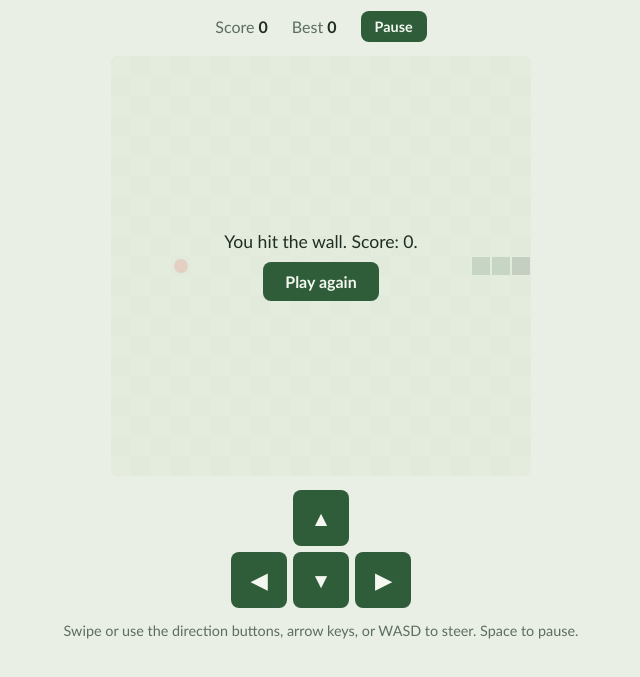
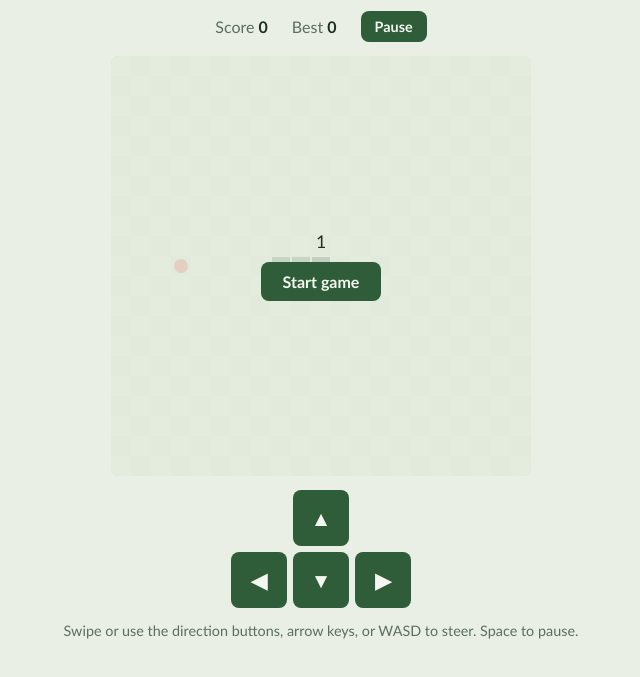
Before and after one commit to SwaggyPee/KingsData, a plain HTML site: page snake.html in a window 1280 px wide. Both pictures are taken after a click on the button "Start game". Shown: the part 97-774 px from the top of the page, without its empty margins (319-959 px from the left). Drawn offline with Linux system fonts and the light colour scheme.

Commit message:
Add countdown before starting and resuming Snake
Co-authored-by: Copilot <223556219+Copilot@users.noreply.github.com>

```diff
--- a/snake.html
+++ b/snake.html
@@ -111,9 +111,9 @@ button:focus-visible { outline: 3px solid var(--text); outline-offset: 2px; }
   var startBtn = document.getElementById('start'), pauseBtn = document.getElementById('pause');
   var themeKey = 'kingsdata-theme';
 
-  // Game state variables. snake stores segments, dir is current direction,
-  // next is the queued direction, and food tracks the current target.
-  var snake, dir, next, food, score, timer, running = false, paused = false;
+  // Game state variables. countingDown tracks the delay before play or resume;
+  // snake stores segments, dir is current direction, next is the queued move.
+  var snake, dir, next, food, score, timer, countdownTimer, running = false, countingDown = false, paused = false;
   var best = 0;
 
   // Restore the saved best score if the browser has one.
@@ -158,15 +158,43 @@ button:focus-visible { outline: 3px solid var(--text); outline-offset: 2px; }
     food = free.length ? free[Math.floor(Math.random() * free.length)] : null;
   }
 
-  // Start a new game round. This resets the board and begins the timer loop.
+  // Show the shared 3-2-1 overlay, then run the start or resume callback.
+  function countdown(onComplete) {
+    countingDown = true;
+    startBtn.disabled = true;
+    pauseBtn.disabled = true;
+    updatePauseButton();
+    overlay.hidden = false;
+    var count = 3;
+    msg.textContent = count;
+    draw();
+    countdownTimer = setInterval(function () {
+      count--;
+      if (count > 0) {
+        msg.textContent = count;
+        return;
+      }
+      clearInterval(countdownTimer);
+      countingDown = false;
+      overlay.hidden = true;
+      onComplete();
+      startBtn.disabled = false;
+      pauseBtn.disabled = !running;
+      updatePauseButton();
+    }, 1000);
+  }
+
+  // Reset the board, then begin a new round when the countdown ends.
   function start() {
-    reset(); running = true; paused = false;
-    pauseBtn.disabled = false;
+    if (running || countingDown) return;
+    reset();
+    paused = false;
     updatePauseButton();
-    overlay.hidden = true;
-    clearInterval(timer);
-    timer = setInterval(tick, 120);
-    draw();
+    countdown(function () {
+      running = true;
+      clearInterval(timer);
+      timer = setInterval(tick, 120);
+    });
   }
 
   function updatePauseButton() {
@@ -174,9 +202,14 @@ button:focus-visible { outline: 3px solid var(--text); outline-offset: 2px; }
     pauseBtn.setAttribute('aria-pressed', paused ? 'true' : 'false');
   }
 
+  // Pause immediately; resume only after the countdown ends.
   function togglePause() {
-    if (!running) return;
-    paused = !paused;
+    if (!running || countingDown) return;
+    if (paused) {
+      countdown(function () { paused = false; });
+      return;
+    }
+    paused = true;
     updatePauseButton();
   }
 
@@ -253,7 +286,7 @@ button:focus-visible { outline: 3px solid var(--text); outline-offset: 2px; }
     var map = { arrowup: 'up', w: 'up', arrowdown: 'down', s: 'down', arrowleft: 'left', a: 'left', arrowright: 'right', d: 'right' };
     if (map[k]) { e.preventDefault(); steer(map[k]); }
     else if (k === ' ' && running) { e.preventDefault(); togglePause(); }
-    else if (k === 'enter' && !running && document.activeElement !== startBtn) start();
+    else if (k === 'enter' && !running && !countingDown && document.activeElement !== startBtn) start();
   });
 
   // Button controls for touch and mouse-friendly play.
@@ -270,7 +303,7 @@ button:focus-visible { outline: 3px solid var(--text); outline-offset: 2px; }
     steer(Math.abs(dx) > Math.abs(dy) ? (dx > 0 ? 'right' : 'left') : (dy > 0 ? 'down' : 'up'));
   }, { passive: true });
 
-  // Start button triggers the first game round.
+  // Start button begins the countdown for a new game round.
   startBtn.addEventListener('click', start);
   pauseBtn.addEventListener('click', togglePause);
   window.addEventListener('message', function (event) {
```
